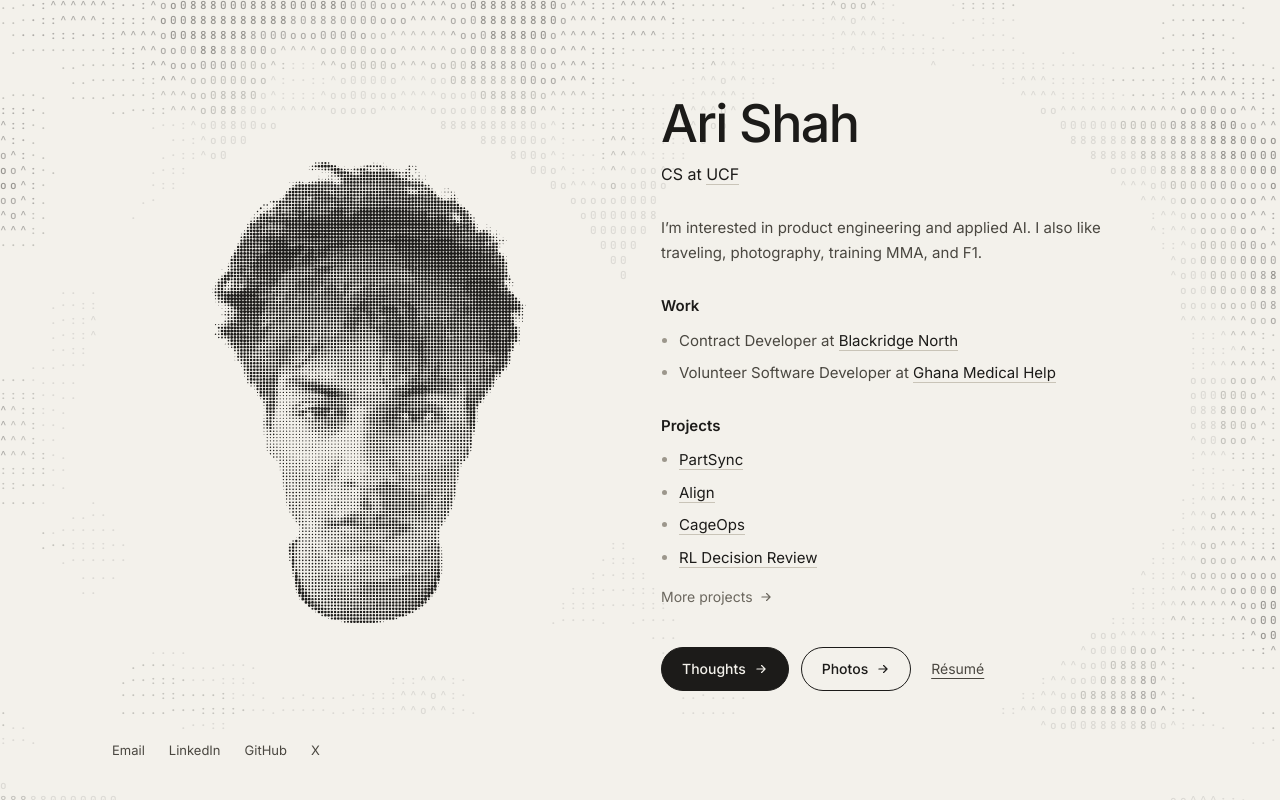
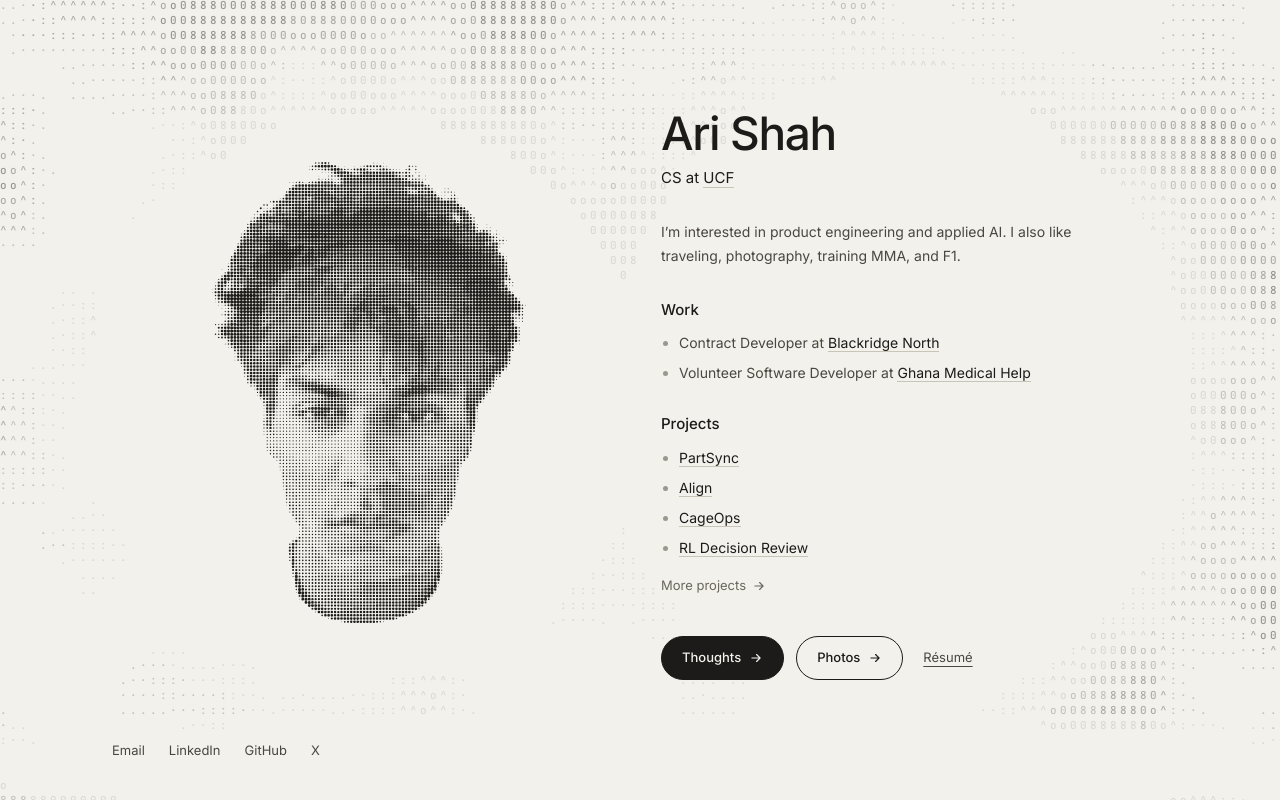
Before and after one commit to ar1shah/ar13, a Next.js app: page / in a window 1280 px wide. Built offline with nearby package versions, Linux system fonts and the light colour scheme.

Commit message:
Tighten homepage type sizes

```diff
--- a/src/app/page.tsx
+++ b/src/app/page.tsx
@@ -22,22 +22,22 @@ export default function Home() {
 
         <div data-ascii-clear className="flex max-w-[470px] flex-[1_1_420px] flex-col gap-[30px]">
           <header className="flex flex-col gap-2.5">
-            <h1 className="text-[44px] font-medium leading-[1.05] tracking-[-0.03em] sm:text-[52px]">
+            <h1 className="text-[40px] font-medium leading-[1.05] tracking-[-0.03em] sm:text-[46px]">
               Ari Shah
             </h1>
-            <p className="text-base">
+            <p className="text-[15px]">
               CS at <PreviewLink preview={previews.ucf}>UCF</PreviewLink>
             </p>
           </header>
 
-          <p className="text-[15px] leading-[1.65] text-body">
+          <p className="text-sm leading-[1.75] text-body">
             I’m interested in product engineering and applied AI. I also like traveling,
             photography, training MMA, and F1.
           </p>
 
           <section className="flex flex-col gap-3">
-            <h2 className="text-[15px] font-semibold">Work</h2>
-            <ul className="flex list-disc flex-col gap-2.5 pl-[18px] text-[15px] text-body">
+            <h2 className="text-[15px] font-medium">Work</h2>
+            <ul className="flex list-disc flex-col gap-2.5 pl-[18px] text-sm text-body">
               <li>
                 Contract Developer at{" "}
                 <PreviewLink preview={previews.blackridge}>Blackridge North</PreviewLink>
@@ -50,8 +50,8 @@ export default function Home() {
           </section>
 
           <section className="flex flex-col gap-3">
-            <h2 className="text-[15px] font-semibold">Projects</h2>
-            <ul className="flex list-disc flex-col gap-2.5 pl-[18px] text-[15px] text-body">
+            <h2 className="text-[15px] font-medium">Projects</h2>
+            <ul className="flex list-disc flex-col gap-2.5 pl-[18px] text-sm text-body">
               {featuredProjects.map((p) => (
                 <li key={p.slug}>
                   <a href={p.repo} target="_blank" rel="noopener noreferrer" className="link text-ink">
@@ -62,7 +62,7 @@ export default function Home() {
             </ul>
             <Link
               href="/projects"
-              className="inline-flex min-h-8 items-center gap-1.5 self-start text-sm text-muted transition-colors hover:text-ink"
+              className="inline-flex min-h-8 items-center gap-1.5 self-start text-[13px] text-muted transition-colors hover:text-ink"
             >
               More projects <ArrowRight />
             </Link>
@@ -71,13 +71,13 @@ export default function Home() {
           <nav aria-label="More of Ari" className="flex flex-wrap gap-3 pt-1">
             <Link
               href="/thoughts"
-              className="inline-flex min-h-11 items-center gap-2 rounded-full border border-ink bg-ink px-5 text-sm font-medium text-paper transition-opacity hover:opacity-85"
+              className="inline-flex min-h-11 items-center gap-2 rounded-full border border-ink bg-ink px-5 text-[13px] font-medium text-paper transition-opacity hover:opacity-85"
             >
               Thoughts <ArrowRight />
             </Link>
             <Link
               href="/photos"
-              className="inline-flex min-h-11 items-center gap-2 rounded-full border border-ink px-5 text-sm font-medium transition-colors hover:bg-ink hover:text-paper"
+              className="inline-flex min-h-11 items-center gap-2 rounded-full border border-ink px-5 text-[13px] font-medium transition-colors hover:bg-ink hover:text-paper"
             >
               Photos <ArrowRight />
             </Link>
@@ -85,7 +85,7 @@ export default function Home() {
               href="/Ari_Shah_Resume.pdf"
               target="_blank"
               rel="noopener noreferrer"
-              className="inline-flex min-h-11 items-center px-2 text-sm text-body underline underline-offset-4 hover:text-ink"
+              className="inline-flex min-h-11 items-center px-2 text-[13px] text-body underline underline-offset-4 hover:text-ink"
             >
               Résumé
             </a>
```
